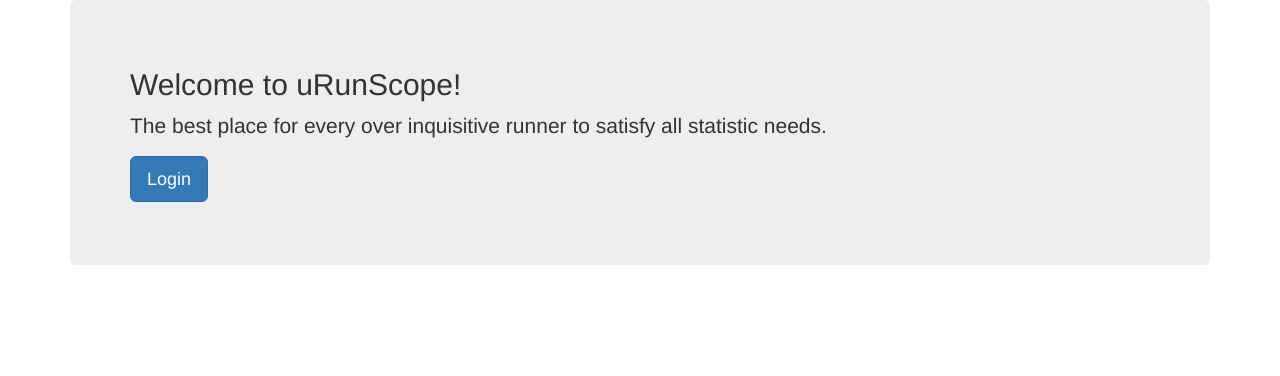
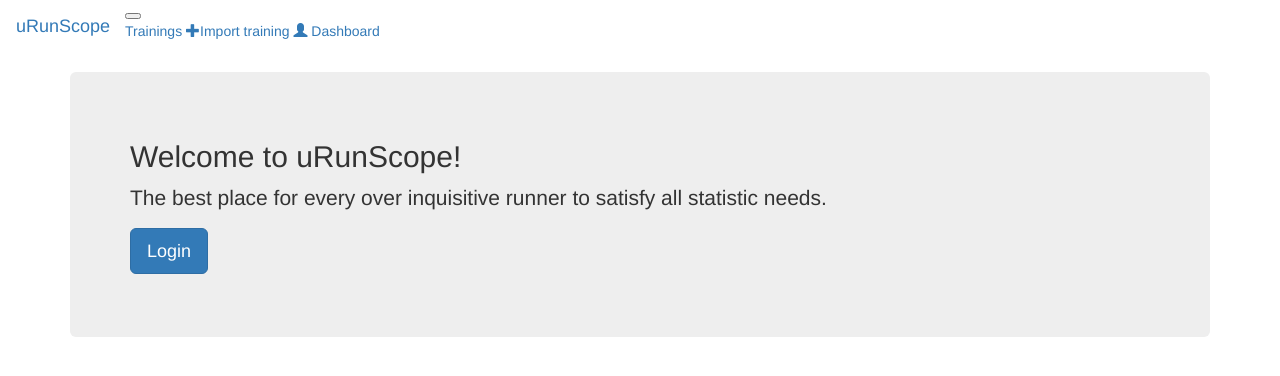
Before and after one commit to dominik-zeglen/uRunScope, a Django app: page / in a window 1280 px wide. Shown: the top 376 px of the page. Run offline with Django 3.2, Linux system fonts and the light colour scheme; parts of the project's set-up code (start-up, migrations or seed data) failed here and were passed over; some libraries are stand-ins or nearby versions.

Commit message:
Add navbar to site

```diff
--- a/templates/base.html
+++ b/templates/base.html
@@ -7,13 +7,13 @@
     {% bootstrap_javascript jquery=1 %}
   </head>
 <body>
-    <main>
+    {% include "navbar.html" %}
+        <main>
         <div class="container">
             <div class="row">
                 {% bootstrap_messages %}
             </div>
         {% block content %}
-            <h1>Hello</h1>
         {% endblock %}
         </div>
     </main>
--- /dev/null
+++ b/templates/navbar.html
@@ -0,0 +1,17 @@
+<nav class="navbar navbar-expand-lg navbar-light bg-light">
+      <a class="navbar-brand" href="/">uRunScope</a>
+      <button class="navbar-toggler" type="button" data-toggle="collapse" data-target="#navbarNavAltMarkup" aria-controls="navbarNavAltMarkup" aria-expanded="false" aria-label="Toggle navigation">
+        <span class="navbar-toggler-icon"></span>
+      </button>
+      <div class="collapse navbar-collapse" id="navbarNavAltMarkup">
+        <div class="navbar-nav">
+            <a class="nav-item nav-link active" href="{% url 'training:list' %}">Trainings </a>
+            <a class="nav-item nav-link" href="{% url 'training:add' %}"><span class="glyphicon glyphicon-plus"></span>Import training </a>
+            <a class="nav-item nav-link" href="#"><span class="glyphicon glyphicon-user"></span>
+                <span class="hidden-xs-down">Dashboard </span></a>
+        </div>
+      </div>
+        <div class="navbar-right">
+
+        </div>
+</nav>
```
